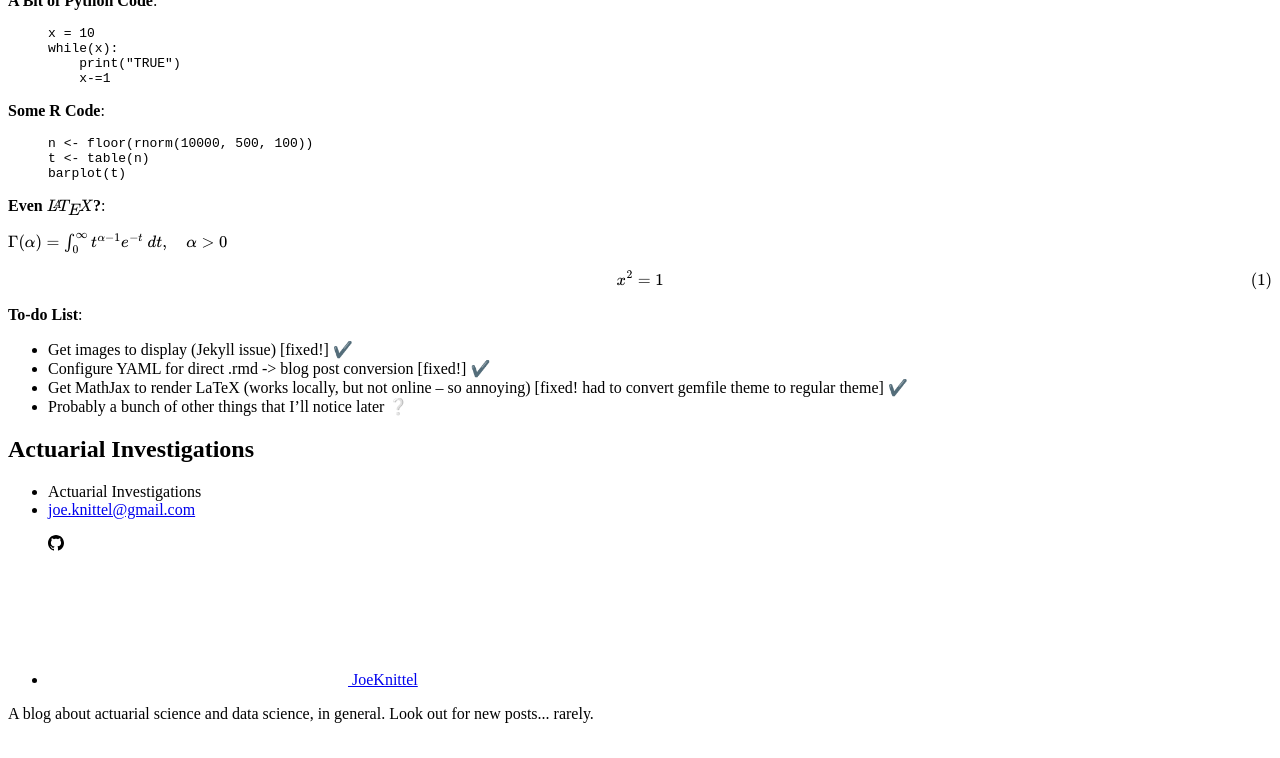
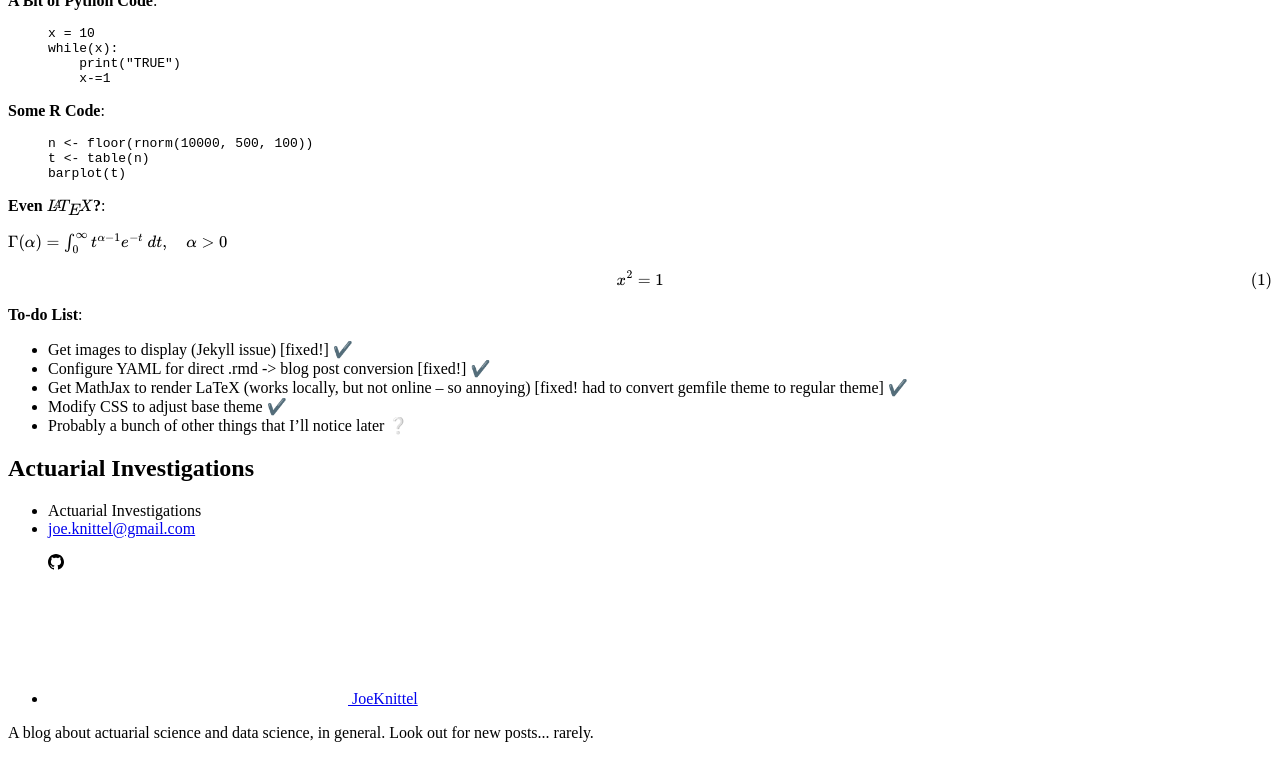
Before and after one commit to JoeKnittel/joeknittel.github.io, a Jekyll site: the page built from _posts/2021-01-13-Hello,-World!.md, in a window 1280 px wide and 900 px high, scrolled down 635 px, cut to the strip 142-900 px from the top of the window. Built offline with Jekyll 4.4.1, drawn with Linux system fonts in a browser that asks for light colours; formulas are drawn with MathJax 3.

Commit message:
update to-do

```diff
--- a/_posts/2021-01-13-Hello,-World!.md
+++ b/_posts/2021-01-13-Hello,-World!.md
@@ -47,4 +47,5 @@ $$x^2=1$$
 - Configure YAML for direct .rmd -> blog post conversion [fixed!] ✔️
 - Get MathJax to render LaTeX (works locally, but not online -- so annoying)
   [fixed! had to convert gemfile theme to regular theme] ✔️
+- Modify CSS to adjust base theme ✔️
 - Probably a bunch of other things that I'll notice later ❔
```
Also changed, not shown: 1 other file.
